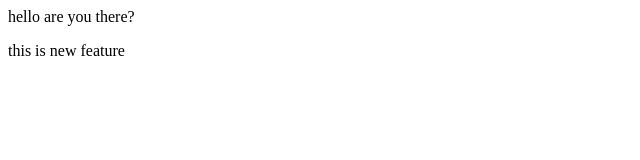
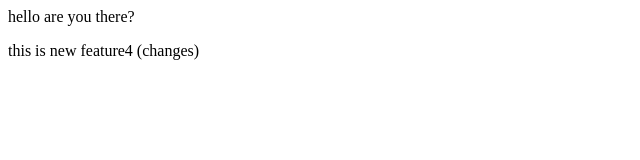
Before and after one commit to codiser69/localdemo, a plain HTML site: page index.html in a window 1280 px wide. Shown: the full height of the page, 0-640 px from the left. Drawn offline with Linux system fonts and the light colour scheme.

Commit message:
add changes

```diff
--- a/index.html
+++ b/index.html
@@ -1,2 +1,2 @@
 <p>hello are you there?</p>
-<p>this is new feature</p>
+<p>this is new feature4 (changes) <pr>
```
